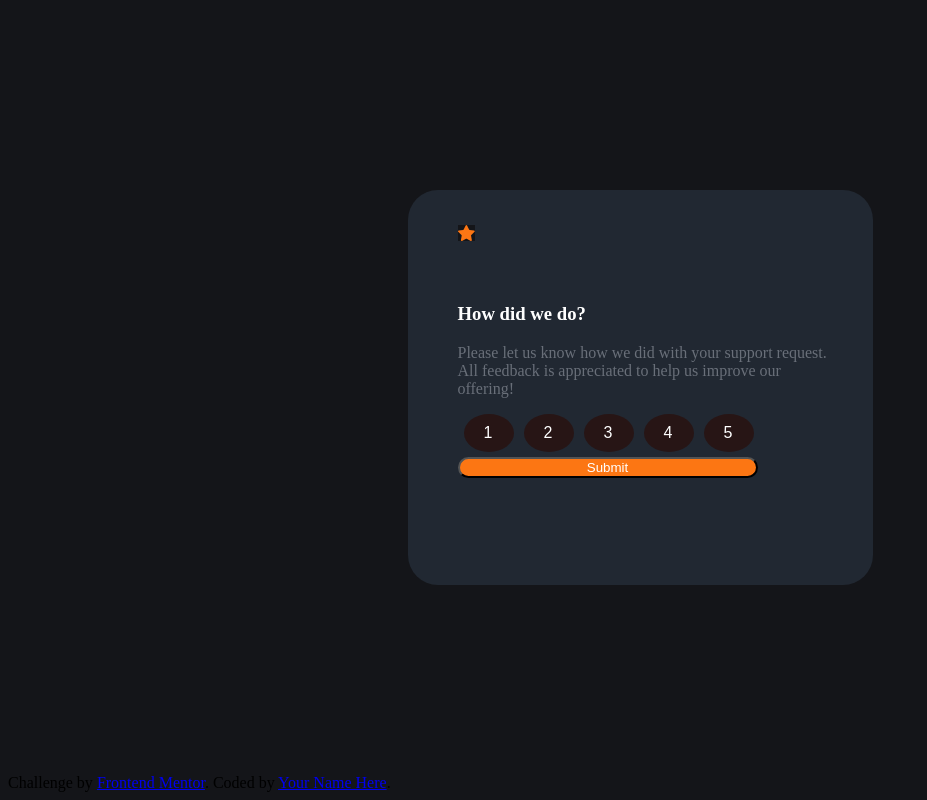
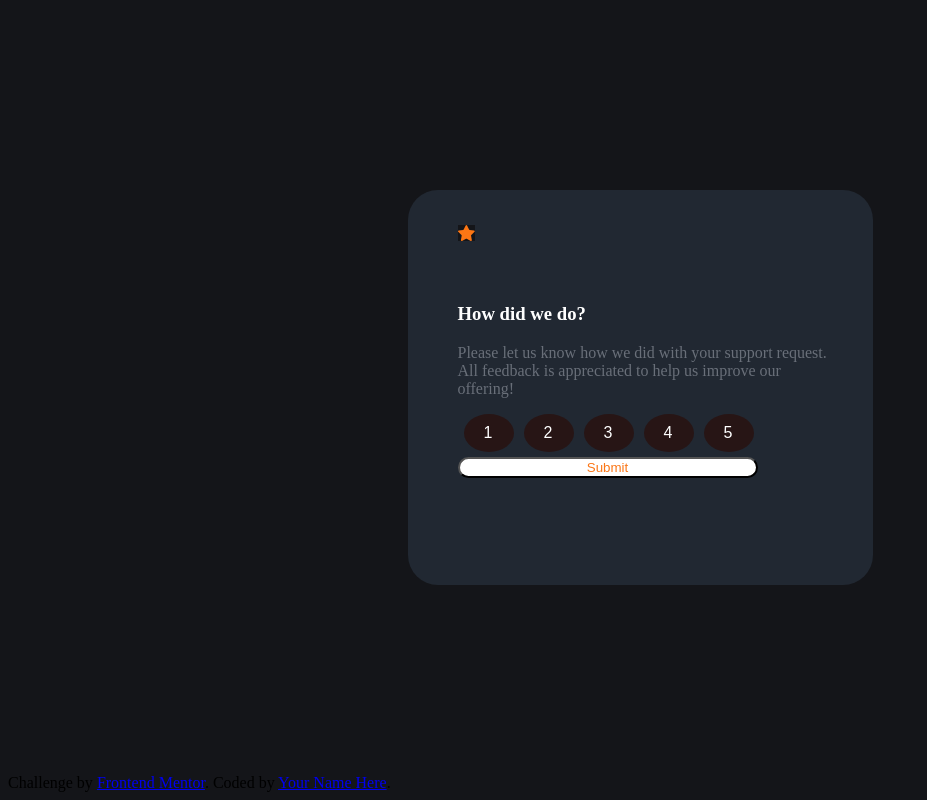
Before and after one commit to gokuqa/opinionform_-frontendmentor, a plain HTML site: page index.html in a window 1280 px wide. In both pictures the pointer is over the input "Submit". Shown: the whole page, without its empty margins (0-927 px from the left). Drawn offline with Linux system fonts and the light colour scheme.

Commit message:
Update style.css

```diff
--- a/style.css
+++ b/style.css
@@ -28,6 +28,10 @@ form{
     border-radius: 50px;
     width: 300px;
     color: white;
+}
+#send:hover{
+background-color: white;
+color: #FB7616;
 }
 button:hover{
     background-color: white;
```
